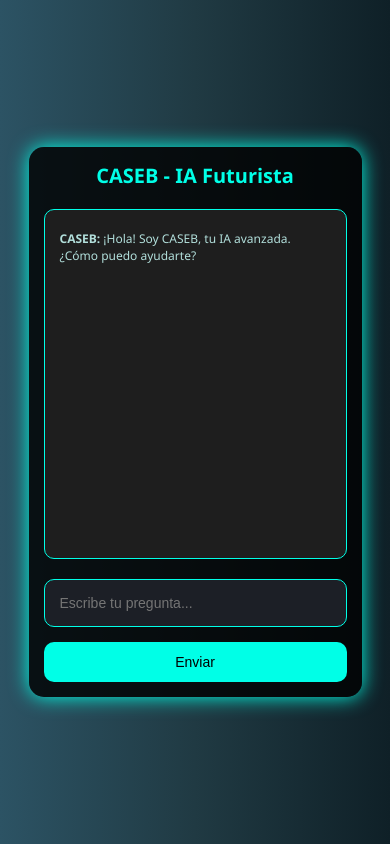
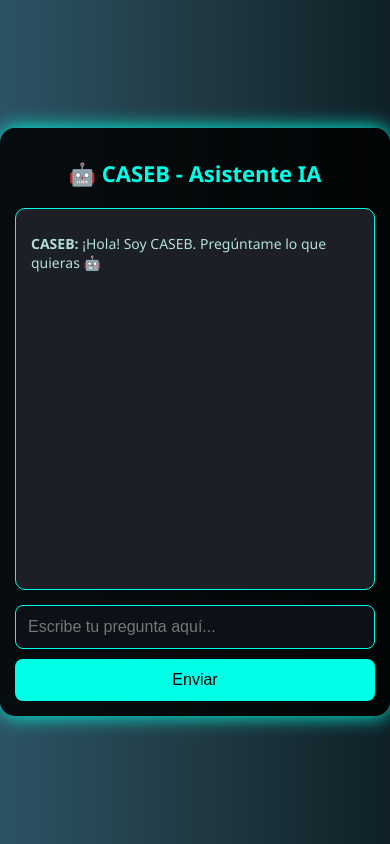
Before and after one commit to Mettoy/CASEB, a plain HTML site: page caseb.html in a window 390 px wide. Drawn offline with Linux system fonts and the light colour scheme.

Commit message:
Update caseb.html

```diff
--- a/caseb.html
+++ b/caseb.html
@@ -1,166 +1,153 @@
 <!DOCTYPE html>
 <html lang="es">
 <head>
-  <meta charset="UTF-8">
-  <meta name="viewport" content="width=device-width, initial-scale=1.0">
-  <title>CASEB - IA Futurista con Google</title>
+  <meta charset="UTF-8" />
+  <meta name="viewport" content="width=device-width, initial-scale=1.0"/>
+  <title>CASEB - IA Futurista</title>
   <style>
-    /* Diseño similar al anterior */
-    * {
+    body {
       margin: 0;
       padding: 0;
-      box-sizing: border-box;
-    }
-
-    body {
-      font-family: 'Segoe UI', sans-serif;
-      background-color: #121212;
+      background-color: #0f2027;
       background-image: linear-gradient(to right, #2c5364, #203a43, #0f2027);
       color: #00ffe7;
+      font-family: 'Segoe UI', sans-serif;
       display: flex;
       justify-content: center;
       align-items: center;
       height: 100vh;
-      overflow: hidden;
     }
 
-    .chat-container {
-      background: rgba(0, 0, 0, 0.8);
-      width: 100%;
-      max-width: 800px;
-      padding: 20px;
+    .container {
+      background: rgba(0, 0, 0, 0.85);
+      padding: 25px;
       border-radius: 15px;
       box-shadow: 0 0 20px #00ffe7;
+      max-width: 800px;
+      width: 100%;
       display: flex;
       flex-direction: column;
-      justify-content: flex-start;
     }
 
-    h2 {
+    h1 {
       text-align: center;
+      margin-bottom: 20px;
       color: #00ffe7;
-      margin-bottom: 20px;
     }
 
     .chat-log {
       height: 350px;
       overflow-y: auto;
-      margin-bottom: 20px;
-      background-color: #1e1e1e;
+      background-color: #1c1f26;
+      padding: 15px;
+      border-radius: 10px;
       border: 1px solid #00ffe7;
-      border-radius: 10px;
-      padding: 15px;
+      margin-bottom: 15px;
       font-size: 14px;
       color: #b2dfdb;
-      display: flex;
-      flex-direction: column;
     }
 
     .chat-log p {
-      margin: 5px 0;
+      margin: 10px 0;
     }
 
     input[type="text"] {
+      padding: 12px;
+      border: none;
+      border-radius: 8px;
+      font-size: 16px;
       width: 100%;
-      padding: 15px;
-      font-size: 16px;
-      border-radius: 10px;
+      box-sizing: border-box;
+      margin-bottom: 10px;
+      background-color: #0d1117;
+      color: #00ffe7;
       border: 1px solid #00ffe7;
-      background-color: #1c1f26;
-      color: #00ffe7;
-      margin-bottom: 15px;
     }
 
     button {
-      padding: 12px 20px;
-      border-radius: 10px;
+      padding: 12px;
+      font-size: 16px;
+      background-color: #00ffe7;
       border: none;
-      background-color: #00ffe7;
       color: #000;
-      font-size: 16px;
+      border-radius: 8px;
       cursor: pointer;
-      transition: background-color 0.3s;
     }
 
     button:hover {
       background-color: #01d1c1;
     }
 
-    /* Responsive for mobile */
-    @media (max-width: 768px) {
-      .chat-container {
-        width: 90%;
+    a {
+      color: #1ecbe1;
+      text-decoration: underline;
+    }
+
+    @media (max-width: 600px) {
+      .container {
         padding: 15px;
       }
 
-      input[type="text"] {
-        font-size: 14px;
-      }
-
-      button {
-        font-size: 14px;
-      }
-    }
-
-    @media (max-width: 480px) {
-      body {
-        padding: 10px;
-      }
-
-      h2 {
-        font-size: 20px;
-      }
-
-      .chat-log {
-        font-size: 12px;
+      h1 {
+        font-size: 22px;
       }
     }
   </style>
 </head>
 <body>
-
-  <div class="chat-container">
-    <h2>CASEB - IA Futurista</h2>
+  <div class="container">
+    <h1>🤖 CASEB - Asistente IA</h1>
     <div class="chat-log" id="chatLog">
-      <p><strong>CASEB:</strong> ¡Hola! Soy CASEB, tu IA avanzada. ¿Cómo puedo ayudarte?</p>
+      <p><strong>CASEB:</strong> ¡Hola! Soy CASEB. Pregúntame lo que quieras 🤖</p>
     </div>
-    <input type="text" id="userInput" placeholder="Escribe tu pregunta...">
+    <input type="text" id="userInput" placeholder="Escribe tu pregunta aquí..." />
     <button onclick="responder()">Enviar</button>
   </div>
 
   <script>
+    const apiKey = "TU_CLAVE_API_AQUI"; // 🔐 Reemplaza esto con tu clave real
+    const cx = "904bcd94bb97648e1"; // ✅ Tu motor de búsqueda personalizado
+
     async function responder() {
       const input = document.getElementById("userInput");
       const chatLog = document.getElementById("chatLog");
-      const pregunta = input.value.trim().toLowerCase();
+      const pregunta = input.value.trim();
 
-      if (pregunta === "") return;
+      if (!pregunta) return;
 
-      chatLog.innerHTML += `<p><strong>Tú:</strong> ${input.value}</p>`;
+      chatLog.innerHTML += `<p><strong>Tú:</strong> ${pregunta}</p>`;
       input.value = "";
       chatLog.scrollTop = chatLog.scrollHeight;
 
-      // Realiza la consulta a la API de Google Custom Search
-      const respuesta = await obtenerRespuestaGoogle(pregunta);
+      // Filtro de temas prohibidos
+      if (/pol[ií]tica|presidente|elecciones|sexo|violencia/i.test(pregunta)) {
+        chatLog.innerHTML += `<p><strong>CASEB:</strong> Lo siento, no puedo responder preguntas sobre ese tema.</p>`;
+        chatLog.scrollTop = chatLog.scrollHeight;
+        return;
+      }
+
+      const respuesta = await buscarEnGoogle(pregunta);
       chatLog.innerHTML += `<p><strong>CASEB:</strong> ${respuesta}</p>`;
       chatLog.scrollTop = chatLog.scrollHeight;
     }
 
-    async function obtenerRespuestaGoogle(query) {
-      const apiKey = "AIzaSyDIsTCKBN99S8IHBLFS8UCdYZayfVz8Kh8AIzaSyDIsTCKBN99S8IHBLFS8UCdYZayfVz8Kh8"; // Reemplaza con tu clave de API
-      const cx = "904bcd94bb97648e1";  // Reemplaza con tu ID de motor de búsqueda
-      const endpoint = `https://www.googleapis.com/customsearch/v1?q=${encodeURIComponent(query)}&key=${apiKey}&cx=${cx}`;
+    async function buscarEnGoogle(query) {
+      const url = `https://www.googleapis.com/customsearch/v1?q=${encodeURIComponent(query)}&key=${apiKey}&cx=${cx}`;
 
-      const response = await fetch(endpoint);
-      const data = await response.json();
+      try {
+        const response = await fetch(url);
+        const data = await response.json();
 
-      if (data.items && data.items.length > 0) {
-        return `Según Google, el primer resultado es: <a href="${data.items[0].link}" target="_blank">${data.items[0].title}</a>`;
-      } else {
-        return "Lo siento, no encontré información relevante en Google.";
+        if (data.items && data.items.length > 0) {
+          const item = data.items[0];
+          return `He encontrado esto que podría ayudarte: <strong>${item.title}</strong>. Puedes leer más aquí: <a href="${item.link}" target="_blank">${item.link}</a>`;
+        } else {
+          return "No encontré información clara sobre eso, ¿puedes reformular la pregunta?";
+        }
+      } catch (error) {
+        return "Hubo un error al buscar tu respuesta. Intenta de nuevo más tarde.";
       }
     }
   </script>
-
 </body>
 </html>
```
